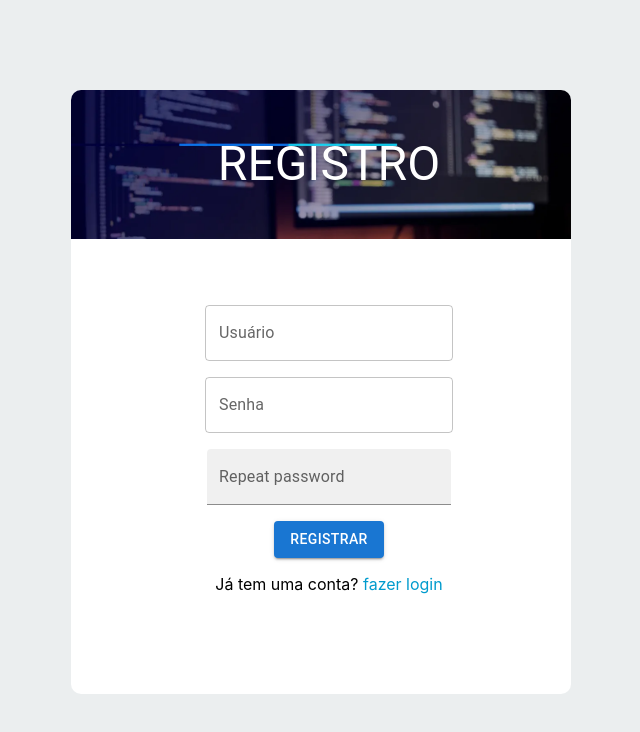
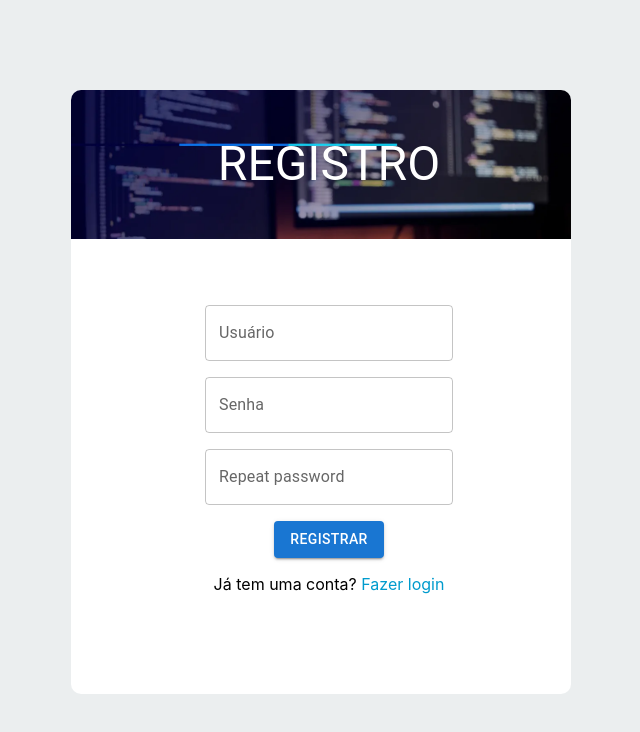
Before and after one commit to AdrianoCoutinho/reccados-react, a React (Create React App) app: page /register in a window 1280 px wide. Shown: the top 732 px of the page, without its empty margins (311-951 px from the left). Built offline with nearby package versions, Linux system fonts and the light colour scheme.

Commit message:
lowercase

```diff
--- a/public/index.html
+++ b/public/index.html
@@ -5,10 +5,7 @@
     <link rel="icon" href="%PUBLIC_URL%/favicon.ico" />
     <meta name="viewport" content="width=device-width, initial-scale=1" />
     <meta name="theme-color" content="#000000" />
-    <meta
-      name="description"
-      content="Web site created using create-react-app"
-    />
+    <meta name="description" content="Web site created using create-react-app" />
     <link rel="apple-touch-icon" href="%PUBLIC_URL%/logo192.png" />
     <!--
       manifest.json provides metadata used when your web app is installed on a
@@ -24,7 +21,7 @@
       work correctly both with client-side routing and a non-root public URL.
       Learn how to configure a non-root public URL by running `npm run build`.
     -->
-    <title>React App</title>
+    <title>Reccados</title>
   </head>
   <body>
     <noscript>You need to enable JavaScript to run this app.</noscript>
--- a/src/pages/LoginRegister.tsx
+++ b/src/pages/LoginRegister.tsx
@@ -43,7 +43,7 @@ const LoginRegister: React.FC = () => {
   };
 
   const handleRegisterContact = () => {
-    const userExists = usersData()[user.username];
+    const userExists = usersData()[user.username.toLowerCase()];
 
     if (user.username === '' || user.password === '' || user.repassword === '') {
       return alert('Preencha os campos');
@@ -56,7 +56,7 @@ const LoginRegister: React.FC = () => {
     }
 
     const newUser: UserType = {
-      username: user.username,
+      username: user.username.toLowerCase(),
       password: user.password,
       notes: user.notes
     };
@@ -67,10 +67,10 @@ const LoginRegister: React.FC = () => {
 
   const handleLoginContact = () => {
     const savedUsers = usersData();
-    if (savedUsers[user.username] && savedUsers[user.username].password === user.password) {
-      sessionStorage.setItem('ReccadosLoggedUser', user.username);
+    if (savedUsers[user.username.toLowerCase()] && savedUsers[user.username.toLowerCase()].password === user.password) {
+      sessionStorage.setItem('ReccadosLoggedUser', user.username.toLowerCase());
       if (logged) {
-        localStorage.setItem('ReccadosLoggedUser', user.username);
+        localStorage.setItem('ReccadosLoggedUser', user.username.toLowerCase());
       }
       return navigate('/notes');
     } else {
@@ -148,9 +148,8 @@ const LoginRegister: React.FC = () => {
             variant="outlined"
           />
         </Grid>
+        {pathName === '/register' && (
           <Grid item xs={12}>
-          {pathName === '/register' && (
-            <>
             <TextField
               label="Repeat password"
               value={user.repassword}
@@ -162,19 +161,17 @@ const LoginRegister: React.FC = () => {
                   repassword: ev.target.value
                 })
               }
-                variant="filled"
+              variant="outlined"
             />
-            </>
+          </Grid>
         )}
-        </Grid>
+
+        {pathName === '/' && (
           <Grid item xs={12} sx={{ mt: '-20px', mb: '-10px' }}>
-          {pathName === '/' && (
-            <>
             <Checkbox checked={logged} onChange={handleChangeCheckBox} />
             Manter login?
-            </>
+          </Grid>
         )}
-        </Grid>
 
         <Grid item xs={12}>
           <Button variant="contained" onClick={ValidatContact}>
@@ -188,7 +185,7 @@ const LoginRegister: React.FC = () => {
             </>
           ) : (
             <>
-              Já tem uma conta? <Link to="/" name="fazer login" />
+              Já tem uma conta? <Link to="/" name="Fazer login" />
             </>
           )}
         </Grid>
--- a/src/pages/Notes.tsx
+++ b/src/pages/Notes.tsx
@@ -37,7 +37,7 @@ const Notes: React.FC = () => {
     if (loggedUser() === '') {
       return navigate('/');
     }
-    const savedNotes = usersData()[loggedUser()].notes;
+    const savedNotes = usersData()[loggedUser().toLowerCase()].notes;
     dispatch(addManyNote(savedNotes));
   }, []);
 
```
Also changed, not shown: 1 other file (tests, documents, lock files or other folders). Lines whose indentation alone changed are shown as unchanged.
